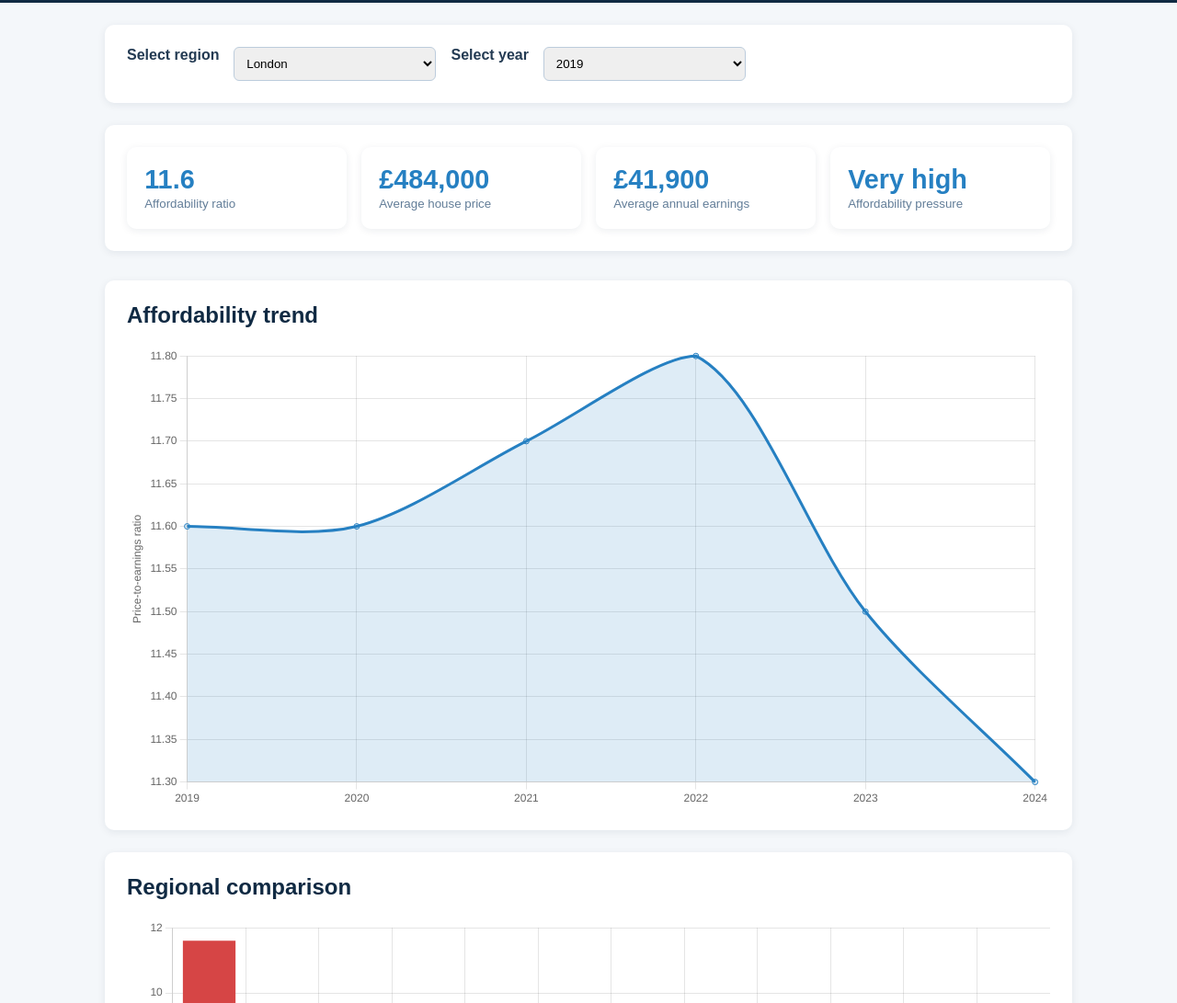
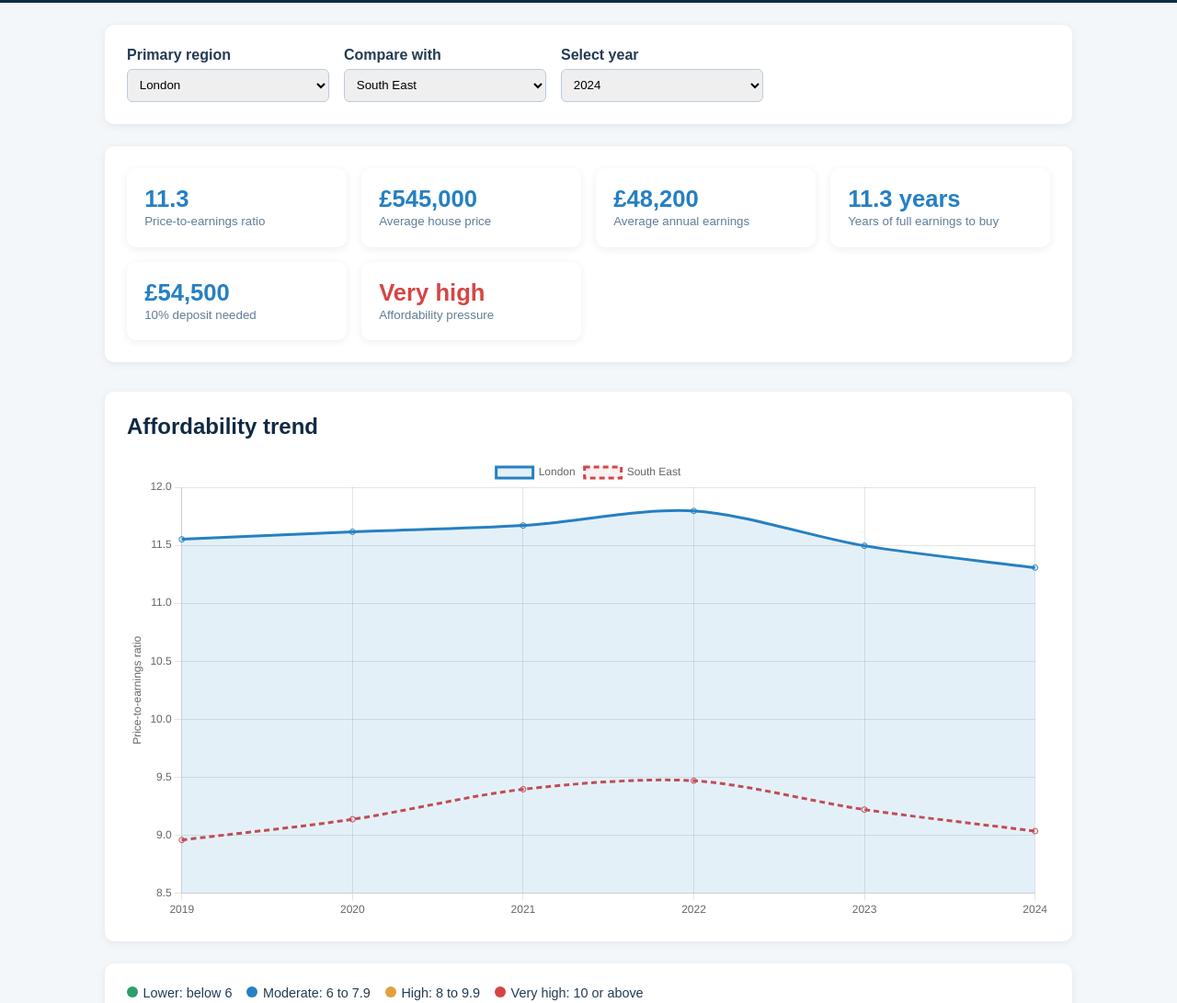
Before and after one commit to Swastika0710/uk-housing-affordability-explorer, a plain HTML site: page index.html in a window 1280 px wide. Shown: the part 140-1231 px from the top of the page at 92% size. Drawn offline with nearby package versions, Linux system fonts and the light colour scheme.

Commit message:
Improve calculations, accessibility, comparison and documentation

```diff
--- a/app.js
+++ b/app.js
@@ -1,48 +1,73 @@
 const regionSelect=document.getElementById('region');
+const compareSelect=document.getElementById('compareRegion');
 const yearSelect=document.getElementById('year');
 const affordabilityEl=document.getElementById('affordability');
 const priceEl=document.getElementById('price');
 const earningsEl=document.getElementById('earnings');
+const yearsEl=document.getElementById('years');
+const depositEl=document.getElementById('deposit');
 const statusEl=document.getElementById('status');
 
 const regions=Object.keys(housingData);
-regions.forEach(r=>{const o=document.createElement('option');o.value=r;o.textContent=r;regionSelect.appendChild(o);});
+regions.forEach(r=>{
+  [regionSelect,compareSelect].forEach(select=>{
+    const o=document.createElement('option');o.value=r;o.textContent=r;select.appendChild(o);
+  });
+});
+compareSelect.selectedIndex=1;
 const years=Object.keys(housingData[regions[0]]);
 years.forEach(y=>{const o=document.createElement('option');o.value=y;o.textContent=y;yearSelect.appendChild(o);});
+yearSelect.selectedIndex=years.length-1;
 
 let trendChart, regionChart;
 
-function statusFor(ratio){
-  if(ratio>=10) return 'Very high';
-  if(ratio>=8) return 'High';
-  if(ratio>=6) return 'Moderate';
-  return 'Lower';
+function ratioFor(region,year){
+  const d=housingData[region][year];
+  return d.price/d.earnings;
+}
+
+function pressureFor(ratio){
+  if(ratio>=10) return {label:'Very high',colour:'#d64545'};
+  if(ratio>=8) return {label:'High',colour:'#e2a03f'};
+  if(ratio>=6) return {label:'Moderate',colour:'#2680c2'};
+  return {label:'Lower',colour:'#2f9e6e'};
 }
 
 function update(){
   const region=regionSelect.value;
+  const comparison=compareSelect.value;
   const year=yearSelect.value;
   const d=housingData[region][year];
-  affordabilityEl.textContent=d.ratio.toFixed(1);
+  const ratio=ratioFor(region,year);
+  const pressure=pressureFor(ratio);
+
+  affordabilityEl.textContent=ratio.toFixed(1);
   priceEl.textContent='£'+d.price.toLocaleString();
   earningsEl.textContent='£'+d.earnings.toLocaleString();
-  statusEl.textContent=statusFor(d.ratio);
+  yearsEl.textContent=ratio.toFixed(1)+' years';
+  depositEl.textContent='£'+Math.round(d.price*0.1).toLocaleString();
+  statusEl.textContent=pressure.label;
+  statusEl.style.color=pressure.colour;
 
   if(trendChart) trendChart.destroy();
   trendChart=new Chart(document.getElementById('trendChart'),{
     type:'line',
-    data:{labels:years,datasets:[{label:region,data:years.map(y=>housingData[region][y].ratio),borderColor:'#2680c2',backgroundColor:'rgba(38,128,194,.15)',fill:true,tension:.3}]},
-    options:{plugins:{legend:{display:false}},scales:{y:{title:{display:true,text:'Price-to-earnings ratio'}}}}
+    data:{labels:years,datasets:[
+      {label:region,data:years.map(y=>ratioFor(region,y)),borderColor:'#2680c2',backgroundColor:'rgba(38,128,194,.12)',fill:true,tension:.3},
+      {label:comparison,data:years.map(y=>ratioFor(comparison,y)),borderColor:'#d64545',backgroundColor:'rgba(214,69,69,.08)',borderDash:[6,4],tension:.3}
+    ]},
+    options:{plugins:{legend:{display:true}},scales:{y:{title:{display:true,text:'Price-to-earnings ratio'}}}}
   });
 
   if(regionChart) regionChart.destroy();
   regionChart=new Chart(document.getElementById('regionChart'),{
     type:'bar',
-    data:{labels:regions,datasets:[{label:'Affordability ratio in '+year,data:regions.map(r=>housingData[r][year].ratio),backgroundColor:regions.map(r=>housingData[r][year].ratio>=8?'#d64545':'#2680c2')}]},
+    data:{labels:regions,datasets:[{label:'Affordability ratio in '+year,data:regions.map(r=>ratioFor(r,year)),backgroundColor:regions.map(r=>pressureFor(ratioFor(r,year)).colour)}]},
     options:{plugins:{legend:{display:false}},scales:{y:{title:{display:true,text:'Price-to-earnings ratio'}}}}
   });
 }
 
 regionSelect.addEventListener('change',update);
+compareSelect.addEventListener('change',update);
 yearSelect.addEventListener('change',update);
 update();
--- a/data/affordability_data.js
+++ b/data/affordability_data.js
@@ -1,98 +1,101 @@
+// Illustrative regional estimates for demonstration and portfolio purposes.
+// These are not official ONS or HM Land Registry statistics.
+// The affordability ratio is calculated in app.js as price / earnings.
 const housingData={
 "London":{
-"2019":{"price":484000,"earnings":41900,"ratio":11.6},
-"2020":{"price":496000,"earnings":42700,"ratio":11.6},
-"2021":{"price":510000,"earnings":43700,"ratio":11.7},
-"2022":{"price":532000,"earnings":45100,"ratio":11.8},
-"2023":{"price":538000,"earnings":46800,"ratio":11.5},
-"2024":{"price":545000,"earnings":48200,"ratio":11.3}
+"2019":{"price":484000,"earnings":41900},
+"2020":{"price":496000,"earnings":42700},
+"2021":{"price":510000,"earnings":43700},
+"2022":{"price":532000,"earnings":45100},
+"2023":{"price":538000,"earnings":46800},
+"2024":{"price":545000,"earnings":48200}
 },
 "South East":{
-"2019":{"price":327000,"earnings":36500,"ratio":9.0},
-"2020":{"price":339000,"earnings":37100,"ratio":9.1},
-"2021":{"price":358000,"earnings":38100,"ratio":9.4},
-"2022":{"price":375000,"earnings":39600,"ratio":9.5},
-"2023":{"price":379000,"earnings":41100,"ratio":9.2},
-"2024":{"price":384000,"earnings":42500,"ratio":9.0}
+"2019":{"price":327000,"earnings":36500},
+"2020":{"price":339000,"earnings":37100},
+"2021":{"price":358000,"earnings":38100},
+"2022":{"price":375000,"earnings":39600},
+"2023":{"price":379000,"earnings":41100},
+"2024":{"price":384000,"earnings":42500}
 },
 "East of England":{
-"2019":{"price":286000,"earnings":34400,"ratio":8.3},
-"2020":{"price":297000,"earnings":35000,"ratio":8.5},
-"2021":{"price":315000,"earnings":36000,"ratio":8.8},
-"2022":{"price":330000,"earnings":37500,"ratio":8.8},
-"2023":{"price":333000,"earnings":38900,"ratio":8.6},
-"2024":{"price":337000,"earnings":40300,"ratio":8.4}
+"2019":{"price":286000,"earnings":34400},
+"2020":{"price":297000,"earnings":35000},
+"2021":{"price":315000,"earnings":36000},
+"2022":{"price":330000,"earnings":37500},
+"2023":{"price":333000,"earnings":38900},
+"2024":{"price":337000,"earnings":40300}
 },
 "South West":{
-"2019":{"price":276000,"earnings":32300,"ratio":8.5},
-"2020":{"price":289000,"earnings":32900,"ratio":8.8},
-"2021":{"price":308000,"earnings":33900,"ratio":9.1},
-"2022":{"price":322000,"earnings":35400,"ratio":9.1},
-"2023":{"price":325000,"earnings":36800,"ratio":8.8},
-"2024":{"price":329000,"earnings":38100,"ratio":8.6}
+"2019":{"price":276000,"earnings":32300},
+"2020":{"price":289000,"earnings":32900},
+"2021":{"price":308000,"earnings":33900},
+"2022":{"price":322000,"earnings":35400},
+"2023":{"price":325000,"earnings":36800},
+"2024":{"price":329000,"earnings":38100}
 },
 "West Midlands":{
-"2019":{"price":215000,"earnings":30800,"ratio":7.0},
-"2020":{"price":224000,"earnings":31200,"ratio":7.2},
-"2021":{"price":240000,"earnings":32100,"ratio":7.5},
-"2022":{"price":252000,"earnings":33500,"ratio":7.5},
-"2023":{"price":255000,"earnings":34900,"ratio":7.3},
-"2024":{"price":259000,"earnings":36200,"ratio":7.2}
+"2019":{"price":215000,"earnings":30800},
+"2020":{"price":224000,"earnings":31200},
+"2021":{"price":240000,"earnings":32100},
+"2022":{"price":252000,"earnings":33500},
+"2023":{"price":255000,"earnings":34900},
+"2024":{"price":259000,"earnings":36200}
 },
 "East Midlands":{
-"2019":{"price":199000,"earnings":29700,"ratio":6.7},
-"2020":{"price":208000,"earnings":30100,"ratio":6.9},
-"2021":{"price":224000,"earnings":31000,"ratio":7.2},
-"2022":{"price":235000,"earnings":32400,"ratio":7.3},
-"2023":{"price":238000,"earnings":33800,"ratio":7.0},
-"2024":{"price":242000,"earnings":35100,"ratio":6.9}
+"2019":{"price":199000,"earnings":29700},
+"2020":{"price":208000,"earnings":30100},
+"2021":{"price":224000,"earnings":31000},
+"2022":{"price":235000,"earnings":32400},
+"2023":{"price":238000,"earnings":33800},
+"2024":{"price":242000,"earnings":35100}
 },
 "North West":{
-"2019":{"price":180000,"earnings":29300,"ratio":6.1},
-"2020":{"price":188000,"earnings":29700,"ratio":6.3},
-"2021":{"price":205000,"earnings":30600,"ratio":6.7},
-"2022":{"price":216000,"earnings":32000,"ratio":6.8},
-"2023":{"price":219000,"earnings":33400,"ratio":6.6},
-"2024":{"price":223000,"earnings":34700,"ratio":6.4}
+"2019":{"price":180000,"earnings":29300},
+"2020":{"price":188000,"earnings":29700},
+"2021":{"price":205000,"earnings":30600},
+"2022":{"price":216000,"earnings":32000},
+"2023":{"price":219000,"earnings":33400},
+"2024":{"price":223000,"earnings":34700}
 },
 "Yorkshire and The Humber":{
-"2019":{"price":172000,"earnings":28900,"ratio":6.0},
-"2020":{"price":180000,"earnings":29300,"ratio":6.1},
-"2021":{"price":196000,"earnings":30200,"ratio":6.5},
-"2022":{"price":206000,"earnings":31600,"ratio":6.5},
-"2023":{"price":209000,"earnings":33000,"ratio":6.3},
-"2024":{"price":213000,"earnings":34300,"ratio":6.2}
+"2019":{"price":172000,"earnings":28900},
+"2020":{"price":180000,"earnings":29300},
+"2021":{"price":196000,"earnings":30200},
+"2022":{"price":206000,"earnings":31600},
+"2023":{"price":209000,"earnings":33000},
+"2024":{"price":213000,"earnings":34300}
 },
 "North East":{
-"2019":{"price":137000,"earnings":28000,"ratio":4.9},
-"2020":{"price":143000,"earnings":28400,"ratio":5.0},
-"2021":{"price":155000,"earnings":29300,"ratio":5.3},
-"2022":{"price":163000,"earnings":30700,"ratio":5.3},
-"2023":{"price":166000,"earnings":32100,"ratio":5.2},
-"2024":{"price":169000,"earnings":33400,"ratio":5.1}
+"2019":{"price":137000,"earnings":28000},
+"2020":{"price":143000,"earnings":28400},
+"2021":{"price":155000,"earnings":29300},
+"2022":{"price":163000,"earnings":30700},
+"2023":{"price":166000,"earnings":32100},
+"2024":{"price":169000,"earnings":33400}
 },
 "Wales":{
-"2019":{"price":176000,"earnings":28700,"ratio":6.1},
-"2020":{"price":185000,"earnings":29100,"ratio":6.4},
-"2021":{"price":203000,"earnings":30000,"ratio":6.8},
-"2022":{"price":215000,"earnings":31400,"ratio":6.8},
-"2023":{"price":218000,"earnings":32800,"ratio":6.6},
-"2024":{"price":222000,"earnings":34100,"ratio":6.5}
+"2019":{"price":176000,"earnings":28700},
+"2020":{"price":185000,"earnings":29100},
+"2021":{"price":203000,"earnings":30000},
+"2022":{"price":215000,"earnings":31400},
+"2023":{"price":218000,"earnings":32800},
+"2024":{"price":222000,"earnings":34100}
 },
 "Scotland":{
-"2019":{"price":154000,"earnings":30100,"ratio":5.1},
-"2020":{"price":161000,"earnings":30500,"ratio":5.3},
-"2021":{"price":175000,"earnings":31400,"ratio":5.6},
-"2022":{"price":185000,"earnings":32800,"ratio":5.6},
-"2023":{"price":189000,"earnings":34200,"ratio":5.5},
-"2024":{"price":193000,"earnings":35600,"ratio":5.4}
+"2019":{"price":154000,"earnings":30100},
+"2020":{"price":161000,"earnings":30500},
+"2021":{"price":175000,"earnings":31400},
+"2022":{"price":185000,"earnings":32800},
+"2023":{"price":189000,"earnings":34200},
+"2024":{"price":193000,"earnings":35600}
 },
 "Northern Ireland":{
-"2019":{"price":141000,"earnings":28400,"ratio":5.0},
-"2020":{"price":149000,"earnings":28800,"ratio":5.2},
-"2021":{"price":163000,"earnings":29700,"ratio":5.5},
-"2022":{"price":176000,"earnings":31100,"ratio":5.7},
-"2023":{"price":180000,"earnings":32500,"ratio":5.5},
-"2024":{"price":184000,"earnings":33800,"ratio":5.4}
+"2019":{"price":141000,"earnings":28400},
+"2020":{"price":149000,"earnings":28800},
+"2021":{"price":163000,"earnings":29700},
+"2022":{"price":176000,"earnings":31100},
+"2023":{"price":180000,"earnings":32500},
+"2024":{"price":184000,"earnings":33800}
 }
 };
--- a/index.html
+++ b/index.html
@@ -3,9 +3,10 @@
 <head>
 <meta charset="utf-8">
 <meta name="viewport" content="width=device-width, initial-scale=1">
+<meta name="description" content="An interactive research explorer comparing UK regional housing affordability using house prices, earnings, deposit requirements and price-to-earnings ratios.">
 <title>UK Housing Affordability Explorer</title>
 <link rel="stylesheet" href="styles.css">
-<script src="https://cdn.jsdelivr.net/npm/chart.js"></script>
+<script src="https://cdn.jsdelivr.net/npm/chart.js@4.4.1/dist/chart.umd.min.js"></script>
 </head>
 <body>
 <header>
@@ -14,29 +15,51 @@
 </header>
 <main>
 <section class="controls">
-<label for="region">Select region</label>
-<select id="region"></select>
+<div>
+<label for="region">Primary region</label>
+<select id="region" aria-label="Select primary region"></select>
+</div>
+<div>
+<label for="compareRegion">Compare with</label>
+<select id="compareRegion" aria-label="Select comparison region"></select>
+</div>
+<div>
 <label for="year">Select year</label>
-<select id="year"></select>
+<select id="year" aria-label="Select year"></select>
+</div>
 </section>
-<section class="metrics">
-<div class="card"><span id="affordability"></span><small>Affordability ratio</small></div>
+<section class="metrics" aria-live="polite">
+<div class="card"><span id="affordability"></span><small>Price-to-earnings ratio</small></div>
 <div class="card"><span id="price"></span><small>Average house price</small></div>
 <div class="card"><span id="earnings"></span><small>Average annual earnings</small></div>
+<div class="card"><span id="years"></span><small>Years of full earnings to buy</small></div>
+<div class="card"><span id="deposit"></span><small>10% deposit needed</small></div>
 <div class="card"><span id="status"></span><small>Affordability pressure</small></div>
 </section>
 <section>
 <h2>Affordability trend</h2>
-<canvas id="trendChart"></canvas>
+<canvas id="trendChart" role="img" aria-label="Line chart comparing the price-to-earnings affordability ratio over time for the selected primary and comparison regions"></canvas>
 </section>
 <section>
+<div class="legend" aria-label="Affordability pressure colour legend">
+<span><i class="dot lower"></i>Lower: below 6</span>
+<span><i class="dot moderate"></i>Moderate: 6 to 7.9</span>
+<span><i class="dot high"></i>High: 8 to 9.9</span>
+<span><i class="dot very-high"></i>Very high: 10 or above</span>
+</div>
 <h2>Regional comparison</h2>
-<canvas id="regionChart"></canvas>
+<canvas id="regionChart" role="img" aria-label="Bar chart comparing the price-to-earnings affordability ratio across UK regions for the selected year"></canvas>
 </section>
 <section class="notes">
-<h2>Research note</h2>
-<p>The affordability ratio compares average house prices with average annual earnings. A higher ratio means housing is less affordable relative to local earnings.</p>
-<p><strong>Data note:</strong> This demonstration uses illustrative regional estimates for research and portfolio purposes. It is not an official statistical release and should not be used for policy decisions.</p>
+<h2>Methods and limitations</h2>
+<p>The affordability ratio is calculated in the application as average house price divided by average annual earnings:</p>
+<p><code>affordability ratio = house price / annual earnings</code></p>
+<p>The “years of full earnings to buy” figure divides the house price by annual earnings. The deposit figure shows 10% of the selected region’s average house price.</p>
+<p><strong>Important limitation:</strong> This demonstration currently uses illustrative regional estimates, not official ONS or HM Land Registry statistics. The figures use average values rather than the median-based measures used in many official affordability statistics, so they are not directly comparable with official publications. A future version will replace these estimates with sourced, openly licensed data and record the download date.</p>
+</section>
+<section class="notes">
+<h2>Related research</h2>
+<p>This project connects to <a href="https://github.com/Swastika0710/public-value-recovery-research">Public Value Recovery Research</a>. Housing affordability is one dimension of public value in post-crisis recovery and built-environment planning.</p>
 </section>
 </main>
 <footer>
--- a/styles.css
+++ b/styles.css
@@ -1,2 +1,2 @@
-:root{--navy:#102a43;--blue:#2680c2;--light:#f4f7fa;--text:#243b53;--accent:#d64545}
-*{box-sizing:border-box}body{margin:0;font-family:Arial,sans-serif;background:var(--light);color:var(--text)}header{background:var(--navy);color:#fff;padding:2.5rem 1.5rem;text-align:center}header h1{margin:0 0 .5rem}header p{margin:0;opacity:.85}main{max-width:1100px;margin:auto;padding:1.5rem}.controls{display:flex;gap:1rem;flex-wrap:wrap;margin-bottom:1.5rem}.controls label{font-weight:bold;display:block;margin-bottom:.35rem}.controls select{padding:.55rem;border:1px solid #bcccdc;border-radius:6px;min-width:220px}.metrics{display:grid;grid-template-columns:repeat(auto-fit,minmax(200px,1fr));gap:1rem;margin-bottom:2rem}.card{background:#fff;border-radius:10px;padding:1.2rem;box-shadow:0 2px 8px rgba(16,42,67,.08)}.card span{display:block;font-size:1.8rem;font-weight:bold;color:var(--blue)}.card small{color:#627d98}section{background:#fff;border-radius:10px;padding:1.5rem;margin-bottom:1.5rem;box-shadow:0 2px 8px rgba(16,42,67,.08)}h2{margin-top:0;color:var(--navy)}.notes p{line-height:1.6}footer{text-align:center;padding:1.5rem;color:#627d98}footer a{color:var(--blue)}
+:root{--navy:#102a43;--blue:#2680c2;--light:#f4f7fa;--text:#243b53;--red:#d64545;--amber:#e2a03f;--green:#2f9e6e}
+*{box-sizing:border-box}body{margin:0;font-family:Arial,sans-serif;background:var(--light);color:var(--text)}header{background:var(--navy);color:#fff;padding:2.5rem 1.5rem;text-align:center}header h1{margin:0 0 .5rem}header p{margin:0;opacity:.85}main{max-width:1100px;margin:auto;padding:1.5rem}.controls{display:flex;gap:1rem;flex-wrap:wrap;margin-bottom:1.5rem}.controls label{font-weight:bold;display:block;margin-bottom:.35rem}.controls select{padding:.55rem;border:1px solid #bcccdc;border-radius:6px;min-width:220px}.metrics{display:grid;grid-template-columns:repeat(auto-fit,minmax(190px,1fr));gap:1rem;margin-bottom:2rem}.card{background:#fff;border-radius:10px;padding:1.2rem;box-shadow:0 2px 8px rgba(16,42,67,.08)}.card span{display:block;font-size:1.6rem;font-weight:bold;color:var(--blue)}.card small{color:#627d98}section{background:#fff;border-radius:10px;padding:1.5rem;margin-bottom:1.5rem;box-shadow:0 2px 8px rgba(16,42,67,.08)}h2{margin-top:0;color:var(--navy)}.legend{display:flex;flex-wrap:wrap;gap:1rem;margin-bottom:1rem;font-size:.9rem}.legend .dot{display:inline-block;width:12px;height:12px;border-radius:50%;margin-right:.35rem}.dot.lower{background:var(--green)}.dot.moderate{background:var(--blue)}.dot.high{background:var(--amber)}.dot.very-high{background:var(--red)}.notes p{line-height:1.6}code{background:#f0f4f8;padding:.15rem .35rem;border-radius:4px}footer{text-align:center;padding:1.5rem;color:#627d98}footer a{color:var(--blue)}
```
Also changed, not shown: 2 other files.
